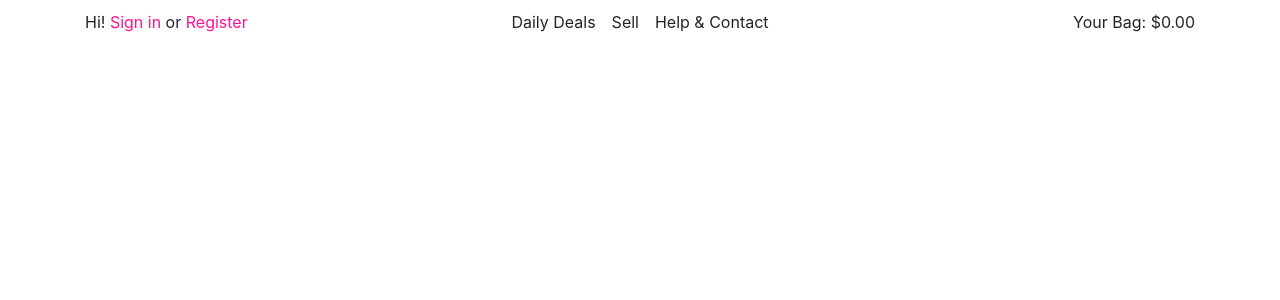
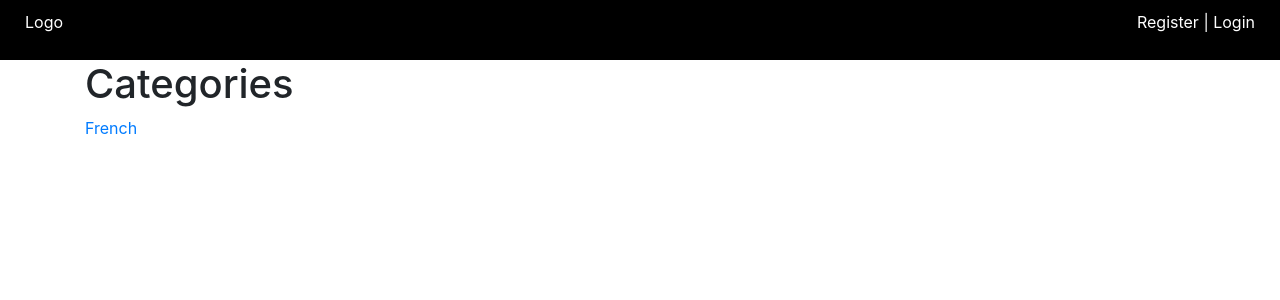
Before and after one commit to kenny-tech/shopmate, a React (Create React App) app: page / in a window 1280 px wide. Shown: the top 300 px of the page. Built offline with nearby package versions, Linux system fonts and the light colour scheme.

Commit message:
Updated header

```diff
--- a/src/App.css
+++ b/src/App.css
@@ -5,10 +5,8 @@ body{
   font-size: 5rem;
 }
 
-.textColor {
-  color: #FF1493;
+.header {
+  background-color: black;
+  color: white;
+  padding: 10px;
 }
-
-.topMargin {
-  margin-top: 10px;
-}
--- a/src/App.js
+++ b/src/App.js
@@ -3,12 +3,14 @@ import './App.css';
 import 'bootstrap/dist/css/bootstrap.min.css';
 
 import Header from './components/Header';
+import Sidebar from './components/Sidebar';
 
 class App extends Component {
   render(){
     return (
       <React.Fragment>
         <Header />
+        <Sidebar />
       </React.Fragment>
     );
   }
--- a/src/components/Header.js
+++ b/src/components/Header.js
@@ -4,16 +4,13 @@ class Header extends Component {
     render() {
         return (
             <React.Fragment>
-                <div className="container">
-                    <div className="row topMargin">
-                        <div className="col-md-4">
-                            <p>Hi! <span className="textColor">Sign in</span> or <span className="textColor">Register</span></p>
+                <div className="container-fluid">
+                    <div className="row header">
+                        <div className="col-md-6">
+                            <p>Logo</p>
                         </div>
-                        <div className="col-md-4 text-center">
-                            <p><span className="p-2">Daily Deals</span><span className="p-2">Sell</span><span className="p-2">Help & Contact</span></p>
-                        </div>
-                        <div className="col-md-4">
-                            <p className="pull-right">Your Bag: $0.00</p>
+                        <div className="col-md-6">
+                            <p className="pull-right">Register | Login</p>
                         </div>
                     </div>
                 </div>
--- /dev/null
+++ b/src/components/Sidebar.js
@@ -0,0 +1,21 @@
+import React, { Component } from 'react';
+import {Link} from 'react-router-dom';
+
+class Sidebar extends Component {
+    render() {
+        return (
+            <React.Fragment>
+                <div className="container">
+                    <div className="row">
+                        <div className="col-md-3">
+                            <h1>Categories</h1>
+                            <Link to="/">French</Link>
+                        </div>
+                    </div>
+                </div>
+            </React.Fragment>
+        )
+    }
+}
+
+export default Sidebar;
--- a/src/index.js
+++ b/src/index.js
@@ -4,8 +4,12 @@ import './index.css';
 import App from './App';
 import * as serviceWorker from './serviceWorker';
 
+import {BrowserRouter as Router} from 'react-router-dom';
+
 ReactDOM.render(
-        <App />,
+    <Router>
+        <App />
+    </Router>,
     document.getElementById('root')
 );
 
```
